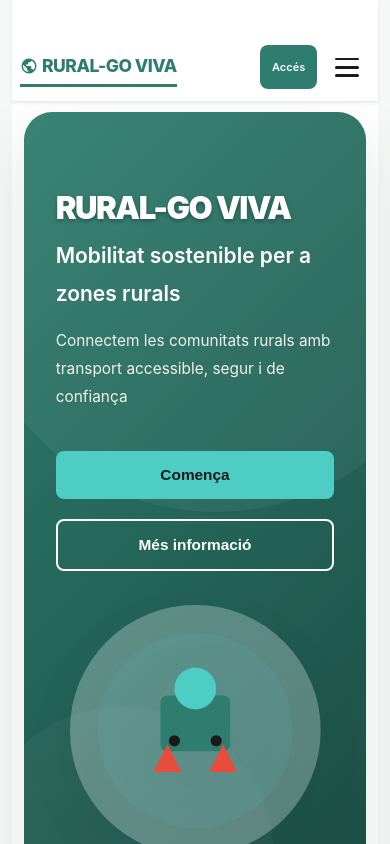
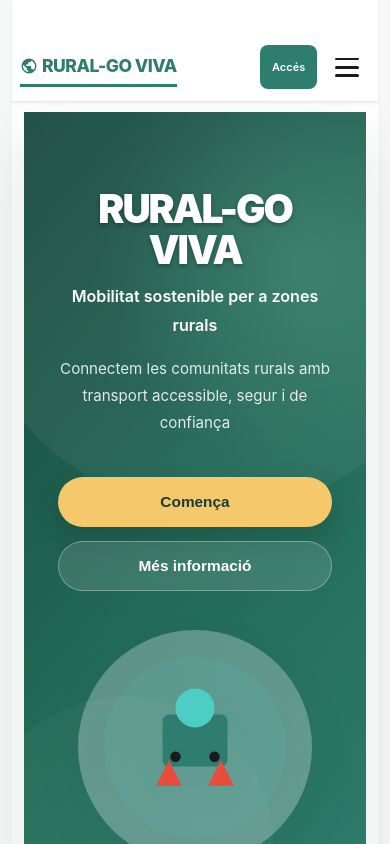
Before and after one commit to mehdiathlaia/RuralGo, a Vue app: page / in a window 390 px wide. Both pictures are taken after a click on the button "Accepto els termes". Shown: the top 844 px of the page. Built offline with nearby package versions, Linux system fonts and the light colour scheme; no server answers.

Commit message:
Polish RuralGo landing page responsive visual design

```diff
--- a/src/pages/Home.vue
+++ b/src/pages/Home.vue
@@ -575,4 +575,57 @@ const scrollToSection = (sectionId) => {
   transform: translateY(-5px);
   box-shadow: 0 18px 36px rgba(20, 60, 48, .12);
 }
+
+/* Refinament visual: jerarquia, espaiat i accessibilitat */
+.hero {
+  min-height: min(760px, calc(100vh - 76px));
+  border-radius: 0 0 32px 32px;
+  padding: clamp(64px, 9vw, 120px) clamp(20px, 5vw, 56px);
+  background:
+    radial-gradient(circle at 82% 18%, rgba(116, 210, 174, .22), transparent 28%),
+    linear-gradient(130deg, #17483e 0%, #236b58 54%, #2e7d6e 100%);
+}
+.hero-content { max-width: 1180px; }
+.hero-title { max-width: 720px; font-size: clamp(2.8rem, 6.4vw, 5.4rem); letter-spacing: -.055em; }
+.hero-subtitle { font-size: clamp(1.15rem, 2.2vw, 1.55rem); }
+.hero-description { max-width: 590px; font-size: 1.08rem; color: rgba(255,255,255,.86); }
+.hero-svg { max-width: 440px; }
+.hero-buttons { gap: 14px; }
+.hero-buttons .btn { min-height: 50px; padding: 0 26px; border-radius: 999px; font-weight: 700; }
+.hero-buttons .btn-primary { background: #f5c96b; color: #193d34; box-shadow: 0 12px 28px rgba(0,0,0,.16); }
+.hero-buttons .btn-primary:hover { background: #ffda8b; }
+.hero-buttons .btn-secondary { color: white; background: rgba(255,255,255,.12); border: 1px solid rgba(255,255,255,.32); }
+.features, .how-it-works { padding: clamp(64px, 8vw, 104px) 20px; }
+.features { background: #f7faf8; }
+.section-title { letter-spacing: -.04em; }
+.feature-card {
+  border: 1px solid #e5eee9;
+  border-radius: 20px;
+  padding: 28px 24px;
+  background: #fff;
+  box-shadow: 0 8px 28px rgba(24, 65, 52, .055);
+  transition: transform .22s ease, box-shadow .22s ease, border-color .22s ease;
+}
+.feature-card:hover { transform: translateY(-5px); border-color: #b9d8ca; box-shadow: 0 16px 36px rgba(24,65,52,.11); }
+.feature-card h3 { letter-spacing: -.02em; }
+.feature-icon { border-radius: 15px; }
+.step { padding: 24px; border-radius: 18px; background: #fff; border: 1px solid #e8efeb; }
+.step-number { box-shadow: 0 6px 16px rgba(46,125,110,.18); }
+.cta { padding: clamp(64px, 8vw, 96px) 20px; background: linear-gradient(130deg, #173f36, #286c58); color: #fff; }
+.cta h2, .cta p { color: #fff; }
+.cta .btn { border-radius: 999px; background: #f5c96b; color: #193d34; }
+@media (max-width: 760px) {
+  .hero { min-height: auto; padding: 76px 22px 64px; border-radius: 0 0 24px 24px; }
+  .hero-content { grid-template-columns: 1fr; text-align: center; gap: 26px; }
+  .hero-description { margin-left: auto; margin-right: auto; }
+  .hero-buttons { justify-content: center; }
+  .hero-image { max-width: 260px; margin: 0 auto; }
+  .hero-svg { max-width: 260px; }
+  .features-grid, .steps-grid { gap: 16px; }
+}
+@media (prefers-reduced-motion: reduce) {
+  .hero-text, .hero-image { animation: none; }
+  .feature-card { transition: none; }
+}
+
 </style>
```
